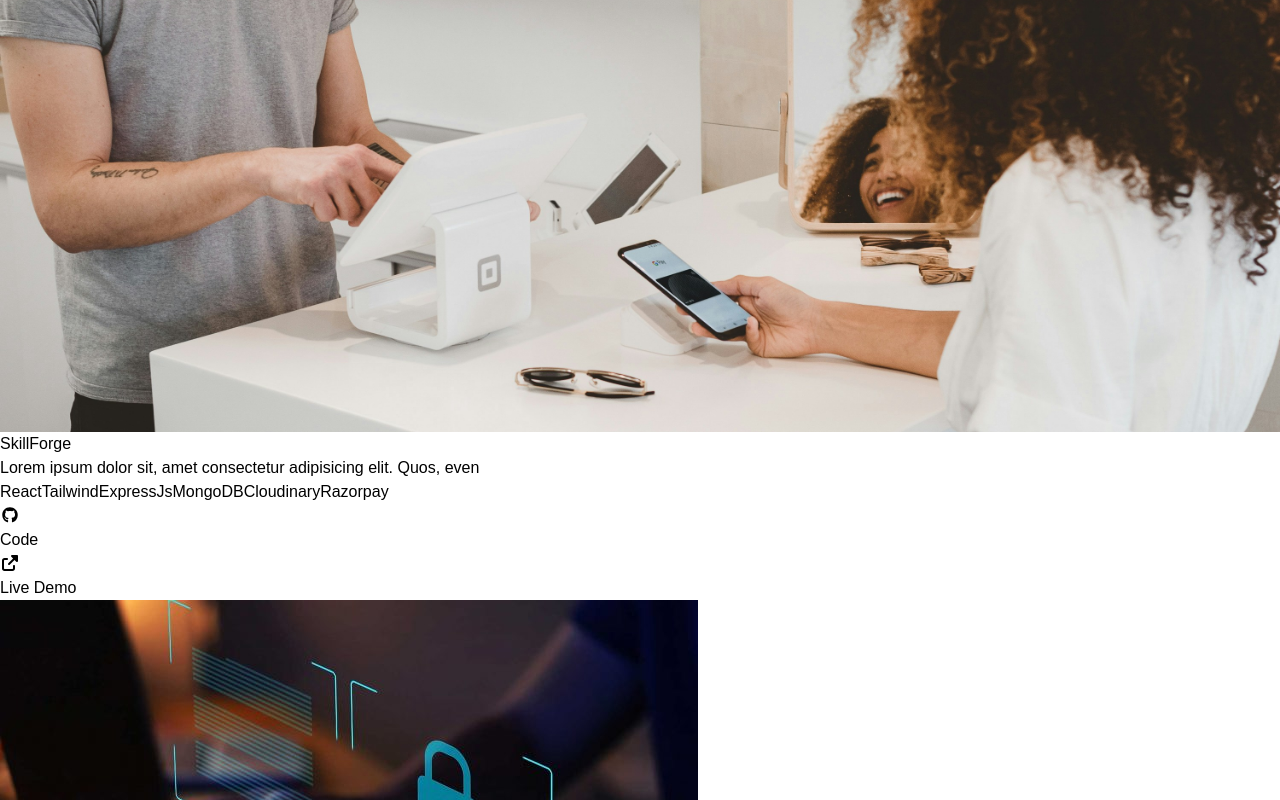
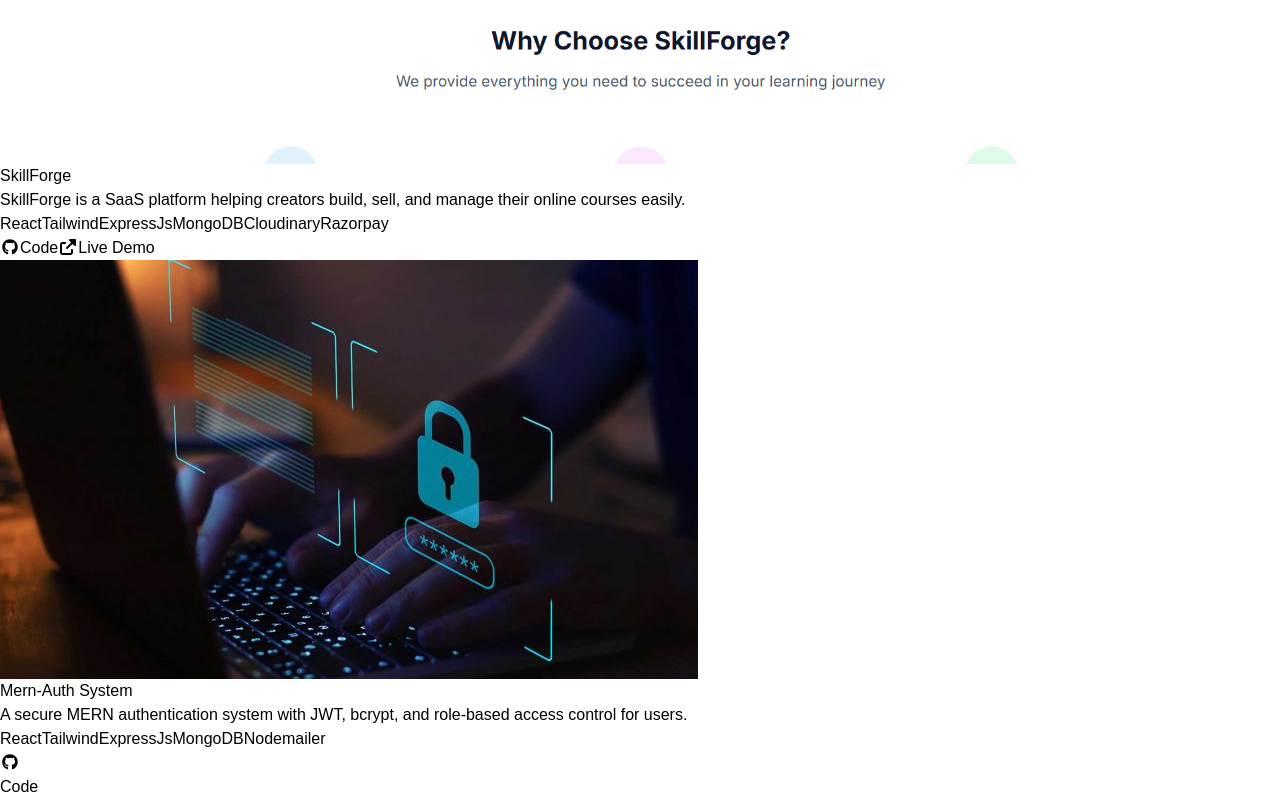
Before and after one commit to AdityaGadbail/My_Portfolio, a React (Vite) app: page / in a window 1280 px wide. Shown: the part 1512-2312 px from the top of the page. Built offline with nearby package versions, Linux system fonts and the light colour scheme.

Commit message:
Updated Projects component and added new image

```diff
--- a/src/components/Projects.jsx
+++ b/src/components/Projects.jsx
@@ -16,8 +16,8 @@
         hover:shadow-[#077a8e]  rounded-lg flex flex-col gap-2"
         >
           <img
-            className="rounded-md "
-            src="/Images/skillforge.jpeg"
+            className="rounded-md h-[176.18px]"
+            src="/Images/SC 1.png"
             alt="SkillForgeJPG"
 
           />
@@ -25,7 +25,7 @@
             SkillForge
           </p>
           <p className="text-[#7e8791]">
-            Lorem ipsum dolor sit, amet consectetur adipisicing elit. Quos, even
+           SkillForge is a SaaS platform helping creators build, sell, and manage their online courses easily.
           </p>
           <div className="text-[#feffff] flex gap-1 flex-wrap">
             <span className=" text-xs bg-neutral-900 rounded-md p-1">
@@ -53,7 +53,7 @@
                 icon={faGithub}
                 className=" h-4 w-4 bg-white rounded-md p-1 text-slate-500"
               />
-              <p className="text-sm">Code</p>
+              <a href="https://skillforge-course.vercel.app/" className="text-sm">Code</a>
             </a>
 
             <a className="bg-white text-[#8b5cf6] font-semibold text-sm w-32 p-1 rounded-md border border-[#8b5cf6] hover:text-white hover:bg-[#8b5cf6] transition-all flex items-center justify-center gap-1 mt-2" href="/">
@@ -61,7 +61,7 @@
                 icon={faExternalLinkAlt}
                 className=" h-4 w-4 bg-white rounded-md p-1 text-slate-500"
               />
-              <p className="text-sm">Live Demo</p>
+              <a href="https://skillforge-course.vercel.app/" className="text-sm">Live Demo</a>
             </a>
           </div>
         </div>
```
Also changed, not shown: public/Images/SC 1.png (added).
